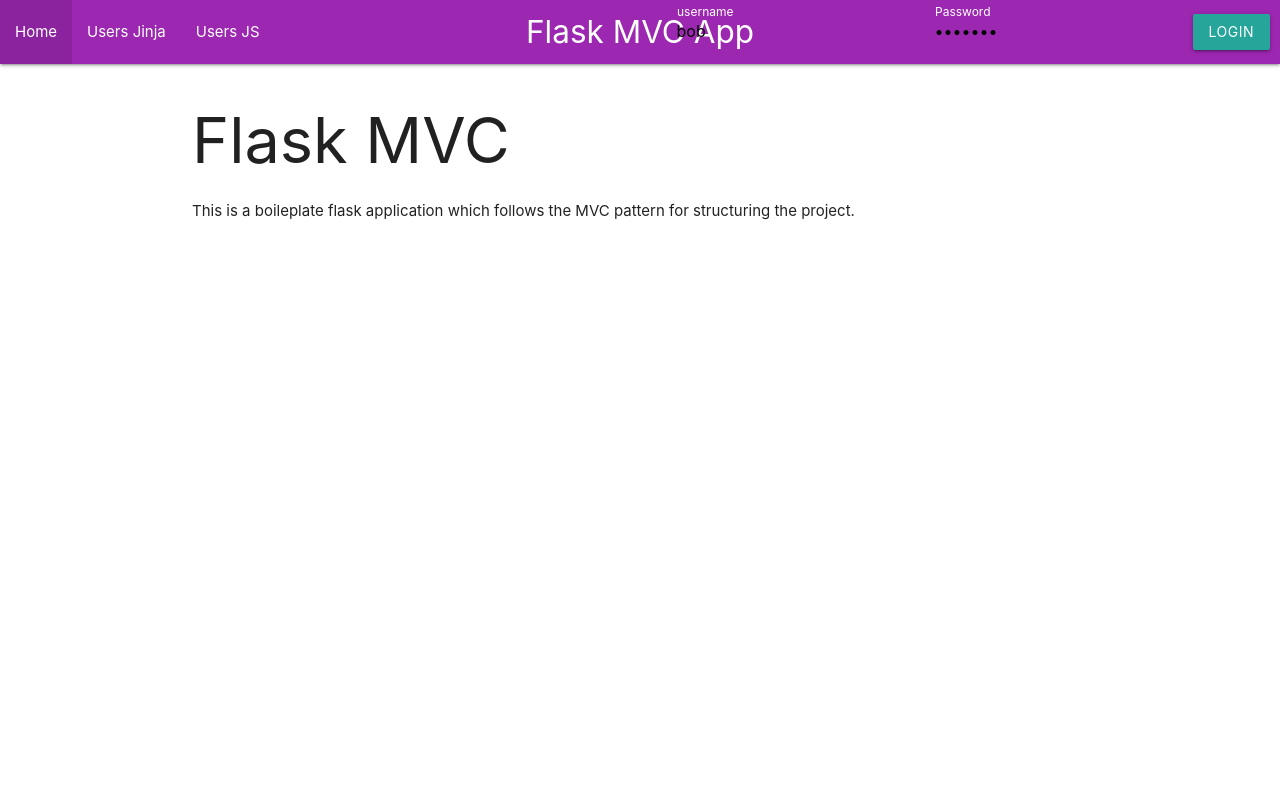
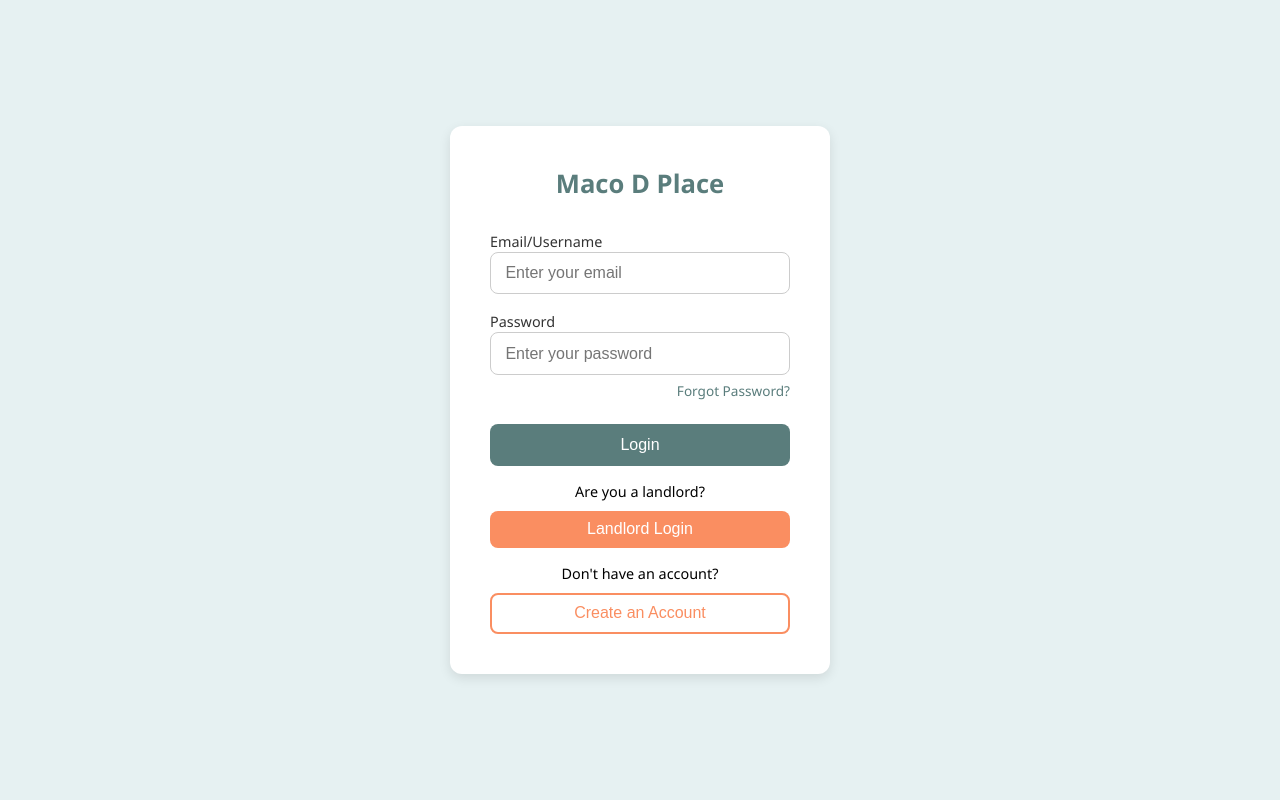
Before and after one commit to Imuugi/Projectforinfo, a Flask app: page / in a window 1280 px wide. Run offline with Flask 3, Linux system fonts and the light colour scheme.

Commit message:
added login.html

```diff
--- a/App/templates/index.html
+++ b/App/templates/index.html
@@ -1,13 +1,13 @@
-{% extends "layout.html" %}
+{% extends "login.html" %}
 {% block title %}Flask MVC App{% endblock %}
 {% block page %}Flask MVC App{% endblock %}
 
 {{ super() }}
 
 {% block content %}
-    <h1>Flask MVC</h1>
+    <h1>Maco D Place</h1>
     {% if is_authenticated %}
         <p> Welcome {{current_user.username}} </p>
     {% endif %}
-    <p>This is a boileplate flask application which follows the MVC pattern for structuring the project.</p>
+    <p>Where Renters speak up</p>
 {% endblock %}
--- /dev/null
+++ b/App/templates/login.html
@@ -0,0 +1,158 @@
+<!DOCTYPE html>
+<html lang="en">
+<head>
+  <meta charset="UTF-8" />
+  <meta name="viewport" content="width=device-width, initial-scale=1.0" />
+  <title>Maco D Place - Login</title>
+  <style>
+    :root {
+      --slate-teal: #5A7D7C;
+      --pale-aqua: #E6F1F2;
+      --coral: #FA8E61;
+    }
+
+    body {
+      margin: 0;
+      font-family: 'Segoe UI', Tahoma, Geneva, Verdana, sans-serif;
+      background-color: var(--pale-aqua);
+      display: flex;
+      justify-content: center;
+      align-items: center;
+      height: 100vh;
+    }
+
+    .login-container {
+      background-color: white;
+      padding: 2.5rem;
+      border-radius: 12px;
+      box-shadow: 0 4px 12px rgba(0, 0, 0, 0.1);
+      width: 100%;
+      max-width: 380px;
+      box-sizing: border-box;
+      text-align: center;
+    }
+
+    .login-title {
+      font-size: 1.6rem;
+      font-weight: bold;
+      margin-bottom: 1.8rem;
+      color: var(--slate-teal);
+    }
+
+    form {
+      display: flex;
+      flex-direction: column;
+      gap: 1rem;
+      text-align: left;
+    }
+
+    label {
+      font-size: 0.9rem;
+      color: #333;
+      margin-bottom: 0.2rem;
+    }
+
+    input[type="email"],
+    input[type="password"] {
+      padding: 0.7rem 0.9rem;
+      border: 1px solid #ccc;
+      border-radius: 8px;
+      font-size: 1rem;
+      width: 100%;
+      box-sizing: border-box;
+    }
+
+    .forgot-password {
+      font-size: 0.85rem;
+      text-align: right;
+      color: var(--slate-teal);
+      text-decoration: none;
+      margin-top: -0.6rem;
+      margin-bottom: 0.5rem;
+      display: block;
+    }
+
+    .login-btn {
+      background-color: var(--slate-teal);
+      color: white;
+      border: none;
+      padding: 0.75rem;
+      border-radius: 8px;
+      font-size: 1rem;
+      cursor: pointer;
+      transition: background 0.3s ease;
+    }
+
+    .login-btn:hover {
+      background-color: #45615f;
+    }
+
+    .bottom-text {
+      font-size: 0.9rem;
+      margin-top: 1rem;
+    }
+    .landlord-login-btn {
+  margin-top: 0.6rem;
+  background-color: var(--coral);
+  border: none;
+  color: white;
+  padding: 0.6rem;
+  border-radius: 8px;
+  font-size: 1rem;
+  cursor: pointer;
+  transition: background 0.3s ease;
+  width: 100%;
+}
+
+.landlord-login-btn:hover {
+  background-color: #e67c4c;
+}
+
+    .create-account-btn {
+      margin-top: 0.6rem;
+      background-color: transparent;
+      border: 2px solid var(--coral);
+      color: var(--coral);
+      padding: 0.6rem;
+      border-radius: 8px;
+      font-size: 1rem;
+      cursor: pointer;
+      transition: all 0.3s ease;
+      width: 100%;
+    }
+
+    .create-account-btn:hover {
+      background-color: var(--coral);
+      color: white;
+    }
+  </style>
+</head>
+<body>
+
+  <div class="login-container">
+    <div class="login-title">Maco D Place</div>
+    <form>
+      <div>
+        <label for="email">Email/Username</label>
+        <input type="email" id="email" placeholder="Enter your email" required />
+      </div>
+      <div>
+        <label for="password">Password</label>
+        <input type="password" id="password" placeholder="Enter your password" required />
+      </div>
+      <a href="#" class="forgot-password">Forgot Password?</a>
+      <button class="login-btn" type="submit">Login</button>
+    </form>
+    <div class="bottom-text">
+      Are you a landlord?
+    </div>
+    <button class="landlord-login-btn" onclick="location.href='landlord-login.html'">Landlord Login</button>
+
+    <div class="bottom-text">
+      Don't have an account?
+    </div>
+    <button class="create-account-btn">Create an Account</button>
+  </div>
+
+</body>
+</html>
```
